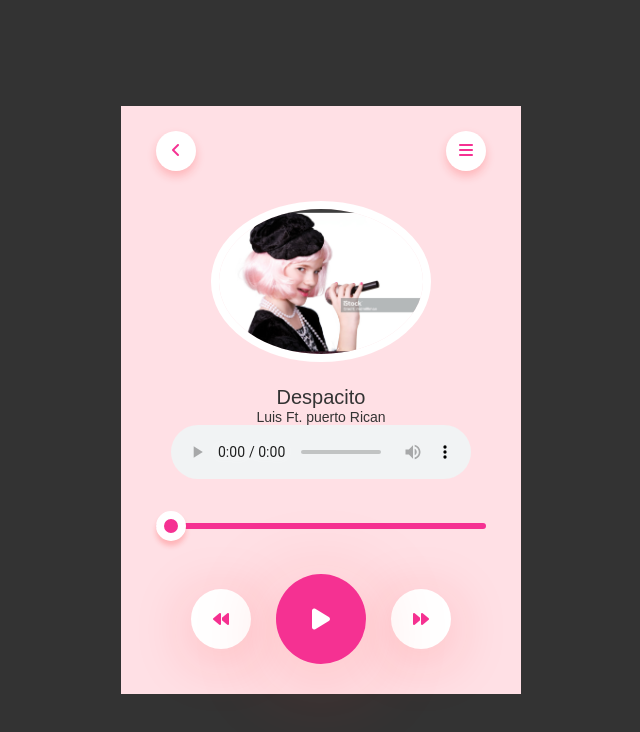
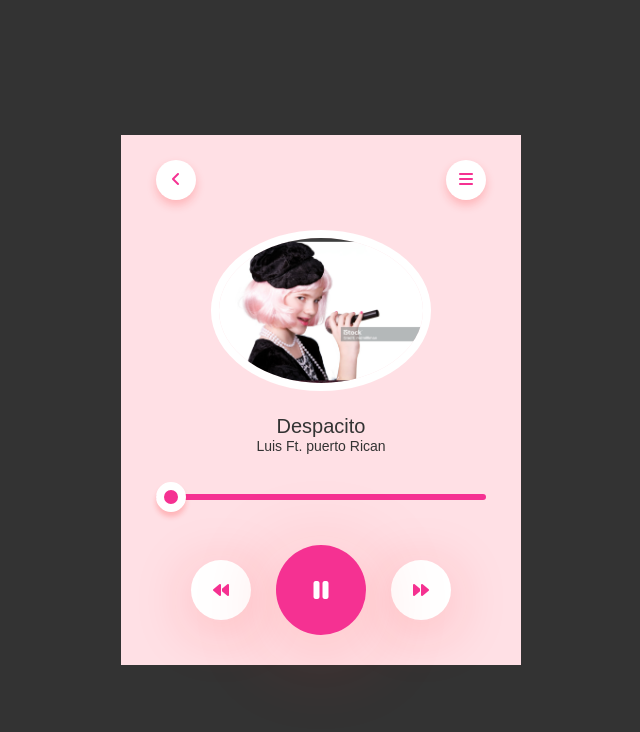
Before and after one commit to Masengesho777/music-player, a plain HTML site: page index.html in a window 1280 px wide. Both pictures are taken after a click on the element 640 px from the left and 618 px from the top of the page. Shown: the whole page, without its empty margins (319-959 px from the left). Drawn offline with Linux system fonts and the light colour scheme.

Commit message:
add coment on js

```diff
--- a/index.html
+++ b/index.html
@@ -19,7 +19,7 @@
                 </div>
                 <div class="circle">
 
-                     <i class="fa-solid fa-bars"></i>
+                    <i class="fa-solid fa-bars"></i>
                 </div>
             </nav>
 
@@ -28,40 +28,62 @@
             <p>Luis Ft. puerto Rican</p>
 
 
-            <audio controls id="song">
+            <audio id="song"><!-- controls -->
                 <source src="media/Go-NEFFEX.mp3.mp4" type="audio/mpeg">
             </audio>
             <input type="range" value="0" id="progress">
             <div class="controls">
                 <div><i class="fa-solid fa-backward"></i></div>
-                <div onclick="playPause()"> <i class="fa-solid fa-play" id="ctlIcon"></i></i></div>
+                <div onclick="playPause()"> <i class="fa-solid fa-play" id="ctlIcon"></i></div>
                 <div><i class="fa-solid fa-forward"></i></div>
+                <!-- <div><i class="fa-solid fa-pause"></i></div> -->
             </div>
         </div>
     </div>
-   <script>
-    let progress = document.getElementById(" progress");
-    let song = document.getElementById("song");
-    let ctlIcon = document.getElementById(" ctlIcon");
-    song.onloadedmetadata = function () {
-        progress.max = song.duration;
-        progress.value = song.currentTime;
-    }
+    <script>
+        let progress = document.getElementById("progress");
+        let song = document.getElementById("song");
+        let ctlIcon = document.getElementById("ctlIcon");
 
-    function playPause(){
-        // if ( ctlIcon.classList.contains("fa-pause")) {
-        //   song.pause();
-        //   ctlIcon.classList.remove("fa-pause");
-        //   ctlIcon.classList.add("fa-play");
-        }
-        // else{
-        //     song.play();
-        //     ctlIcon.classList.add("fa-pause");
-        //   ctlIcon.classList.remove("fa-play");
+        // song.onloadedmetadata = function () {
+        //     progress.max = song.duration;
+        //     progress.value = song.currentTime;
         // }
 
-    }
-   </script>
+        song.addEventListener("loadedmetadata", function() {
+            progress.max = song.duration;
+           progress.value = song.currentTime
+
+    //  console.log("hy");
+    });
+
+        function playPause() {
+            if (ctlIcon.classList.contains("fa-pause")) {
+                song.pause();
+                ctlIcon.classList.remove("fa-pause");
+                ctlIcon.classList.add("fa-play");
+                //    console.log("hello")
+            }
+            else {
+                song.play();
+                ctlIcon.classList.add("fa-pause");
+                ctlIcon.classList.remove("fa-play");
+            }
+        }
+        if (song.play()) {
+
+            setInterval(() => {
+                progress.value = song.currentTime;
+            }, 500)
+
+        }
+        progress.onchange = function () {
+            song.play();
+            song.currentTime = progress.value;
+            ctlIcon.classList.add("fa-pause");
+            ctlIcon.classList.remove("fa-play");
+        }
+    </script>
 </body>
 
 </html>
```
